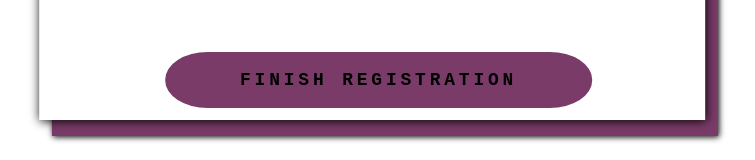
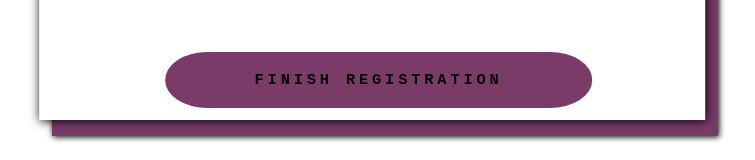
Before and after one commit to josephdattilo03/DevDepot-Frontend, a React (Vite) app in the folder devdepot-frontend/: page /signup/attributes in a window 1280 px wide. Shown: the part 623-783 px from the top of the page, without its empty margins (255-1010 px from the left). Built offline with nearby package versions, Linux system fonts and the light colour scheme.

Commit message:
login  changes

```diff
--- a/devdepot-frontend/src/pages/Attributes.tsx
+++ b/devdepot-frontend/src/pages/Attributes.tsx
@@ -16,7 +16,7 @@ export default function Attributes() {
                 </form>
                 <div style={{marginTop: '8vw'}}>
                     <div className='btn btn-txt' style={{width: '33vw'}}>
-                        <p style={{fontSize: '1.4vw'}}>Finish Registration</p>
+                        <p style={{fontSize: '1.2vw'}}>Finish Registration</p>
                     </div>
                 </div>
             </RegisterFrame>
```
